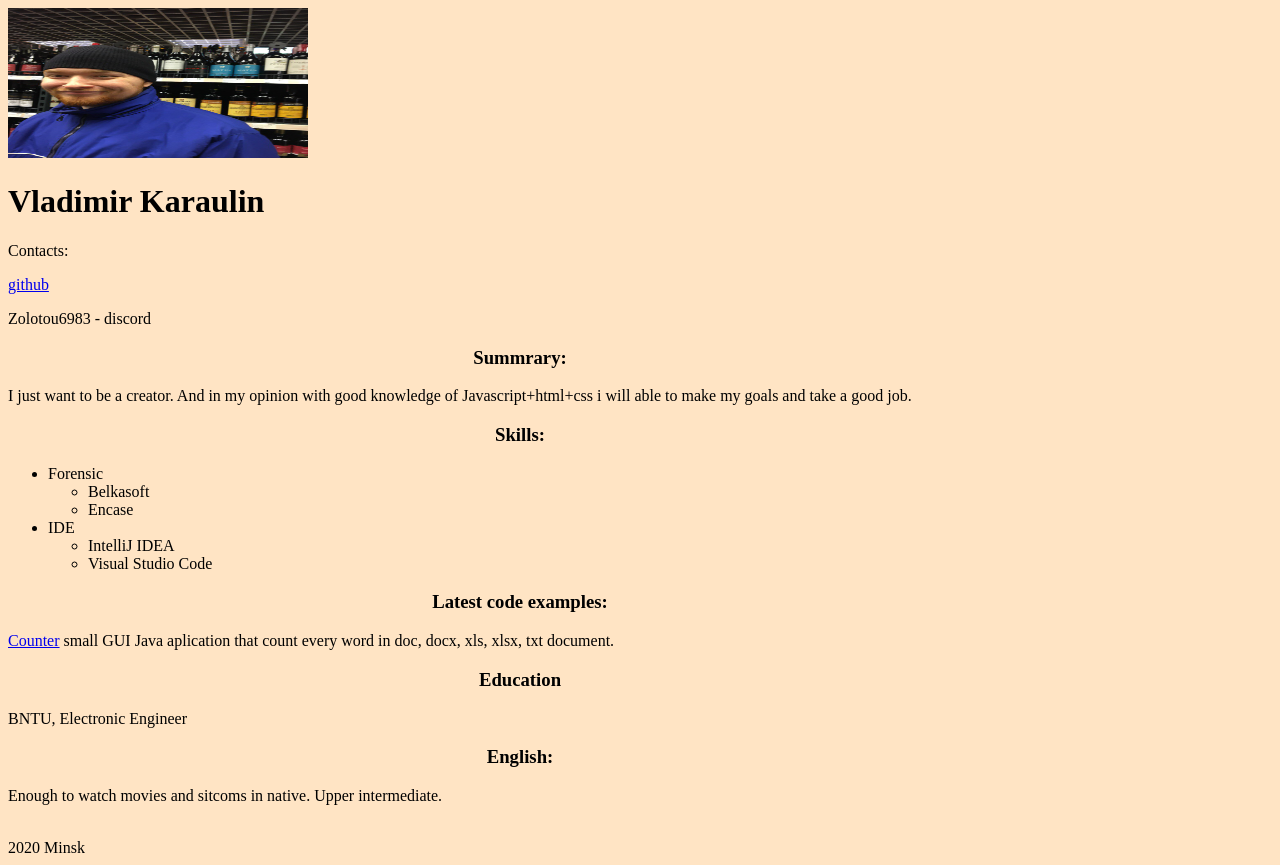
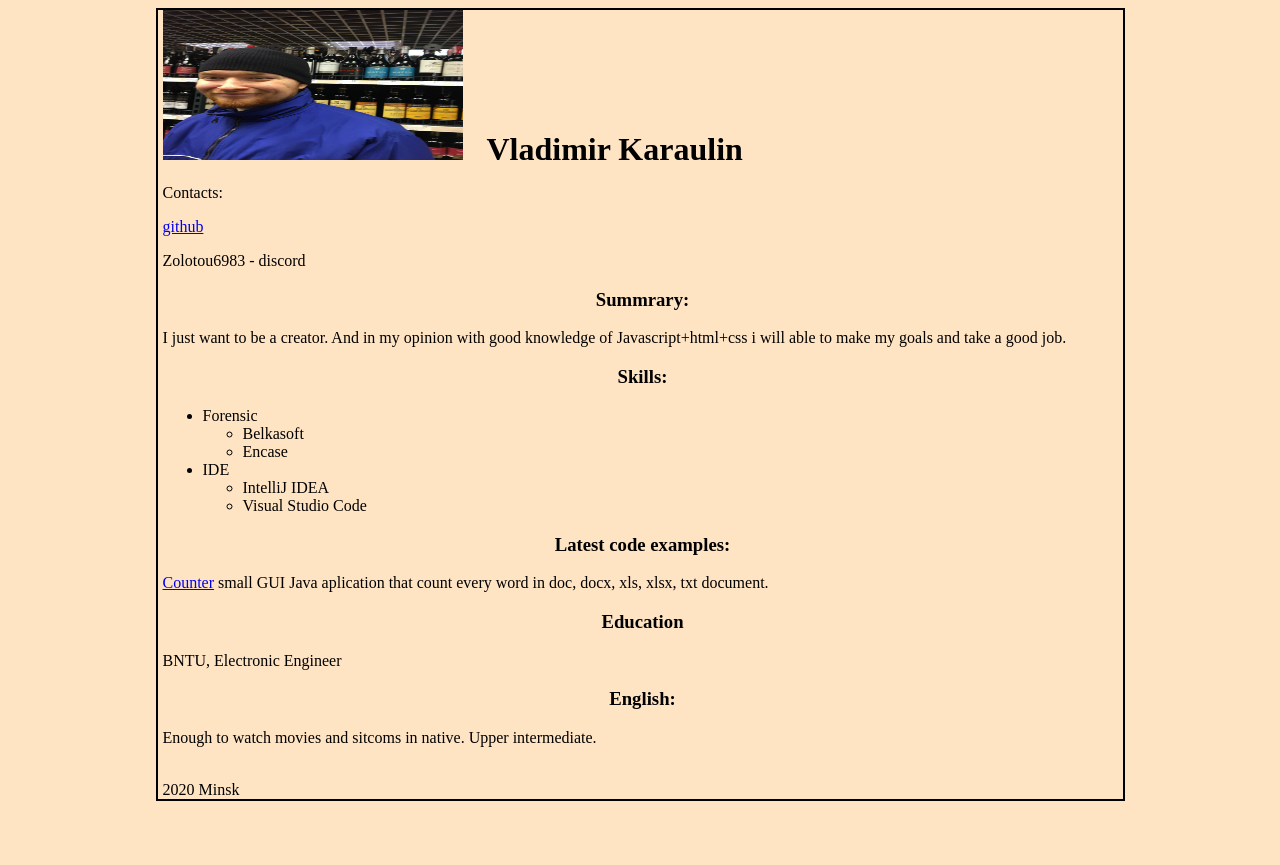
Before and after one commit to Zolotou/rsschool-cv, a plain HTML site: page index.html in a window 1280 px wide. After the commit the page ends 809 px from the top, so only its background shows below. Drawn offline with Linux system fonts and the light colour scheme.

Commit message:
feat: add content in style.css and index.html

```diff
--- a/index.html
+++ b/index.html
@@ -9,6 +9,8 @@
   <title>Karulin CV</title>
 </head>
 <body>
+  <div class="wrapper">
+
     <header>
       <img src="photo.jpg" alt="Photo of Vladimir" width="300" height="150">
       <h1>Vladimir Karaulin</h1>
@@ -63,5 +65,8 @@
     <footer>
         2020 Minsk
     </footer>
+
+</div>
+
 </body>
 </html>
--- a/style.css
+++ b/style.css
@@ -1,12 +1,15 @@
 body{
-  width: 1024px;
   background-color: bisque;
-  align-self: center;
   font-size: 16px;
 }
 
-h3{
+h3 {
   text-align: center;
+}
+
+h1 {
+  display: inline;
+  margin: 20px;
 }
 
 a{
@@ -16,3 +19,10 @@ a{
 footer{
   white-space: pre-line;
 }
+
+.wrapper {
+  width: 960px;
+  margin: 0 auto;
+  border: 2px solid black;
+  padding-left: 5px;
+}
```
Lines whose indentation alone changed are shown as unchanged.
